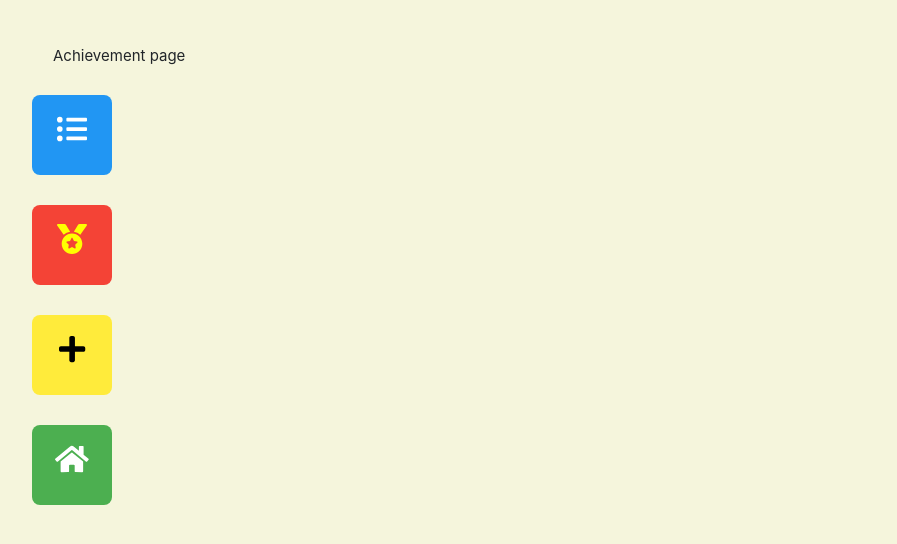
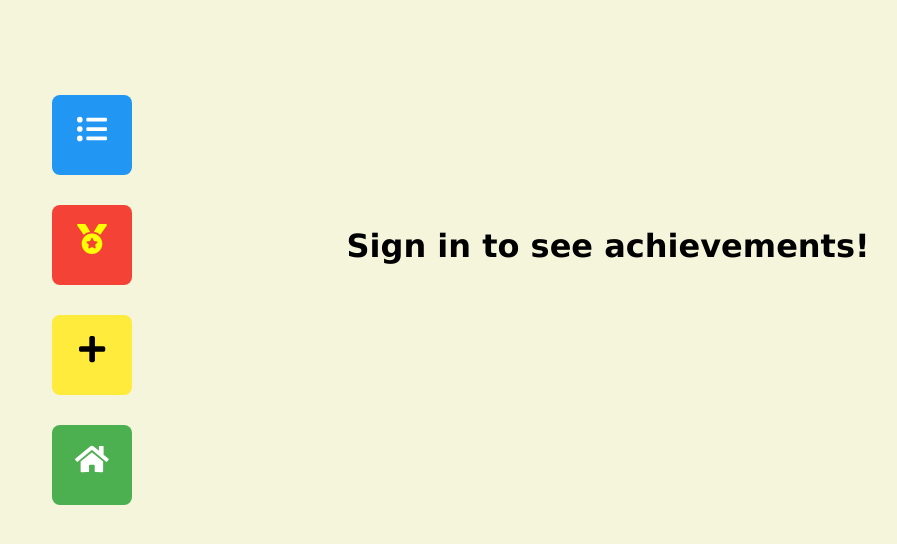
Before and after one commit to albertyanzz/itp-404-final-project, a React (Create React App) app: page /achievements in a window 1280 px wide. Shown: the top 544 px of the page, without its empty margins (32-929 px from the left). Built offline with nearby package versions, Linux system fonts and the light colour scheme.

Commit message:
menu animation

```diff
--- a/src/AchievementPage.js
+++ b/src/AchievementPage.js
@@ -1,10 +1,26 @@
-import React from "react";
+import React, { useContext } from "react";
+import { DataStoreContext } from "./contexts";
 
 export default function AchievementPage(){
+    const { isLoggedIn } = useContext(DataStoreContext);
 
-    return(
-        <div>
-            Achievement page
-        </div>
-    )
+    if(isLoggedIn) {
+        return (
+            <div className="achievementsContainer">
+                <div className="row topTitle" id="achievementTitle">
+                    Achievements
+                </div>
+		    </div>
+        )
+    }
+
+    else {
+        return (
+        <div className="achievementsContainer">
+			<div className="row centerTitle" id="achievementTitle">
+				Sign in to see achievements!
+			</div>
+		</div>
+        )
+    }
 }
--- a/src/AddTask.js
+++ b/src/AddTask.js
@@ -109,7 +109,7 @@ export default function AddTask(){
 	}, []);
 
 	return(
-		<div>
+		<div style={{marginTop: "10%"}}>
 			{categoryModalOpen && <AddCategoryModal onClose={hideCategoryModal} saveCategory={addNewCategory}></AddCategoryModal>}
 			<form onSubmit={handleSubmit}>
 				<div className="row justify-content-around">
--- a/src/App.css
+++ b/src/App.css
@@ -34,7 +34,7 @@ body {
   margin-left: 10%;
 }
 
-.taskTitle {
+.topTitle {
   font-family: Verdana, Geneva, sans-serif;
   font-weight: 1000;
   font-size: xx-large;
@@ -49,6 +49,26 @@ body {
 
 .taskCount {
   margin-right: 10px;
+}
+
+.achievementContainer {
+  display: flex;
+  align-items: flex-start;
+  flex-direction: column;
+  margin-left: 10%;
+}
+
+.centerTitle {
+  font-family: Verdana, Geneva, sans-serif;
+  justify-content: center;
+  margin-top: 20%;
+  font-weight: 1000;
+  font-size: xx-large;
+  color: Black;
+}
+
+.taskContainer {
+  margin-top: 10%;
 }
 
 body.modal-open {
@@ -87,6 +107,11 @@ body.modal-open {
   font-family: Verdana, Geneva, Tahoma, sans-serif;
   margin-left: 10px;
   font-weight: bold;
+  background-color:white;
+  border-radius: 10px;
+  line-height: 40px;
+  text-align: center;
+  padding: 5px;
 }
 
 .menu {
--- a/src/MenuItem.js
+++ b/src/MenuItem.js
@@ -1,6 +1,7 @@
 import React from "react";
 import { Link } from "react-router-dom";
 import { FontAwesomeIcon } from "@fortawesome/react-fontawesome";
+import { motion } from 'framer-motion';
 
 export default function MenuItem({iconColor, icon, backgroundColor, linkTo, tag}){
 
@@ -12,16 +13,28 @@ export default function MenuItem({iconColor, icon, backgroundColor, linkTo, tag}
 		document.getElementById(`${tag}-tag`).style.display="none"
 	}
 
-	return(
-		<div className="menuItem">
-			<Link to={linkTo} onMouseOut={hideTag} onMouseOver={showTag} className={`w3-btn w3-round-large w3-${backgroundColor} menuButton`}>
-				<FontAwesomeIcon
-					icon={icon}
-					color={iconColor}
-					size="2x"
-        		/>
-			</Link>
-			<span className="menuTag label label-default" style={{display: "none"}} id={`${tag}-tag`}>{tag}</span>
-		</div>
-	)
+	return (
+	<motion.div
+		className="menuItem"
+		whileHover={{
+			scale: 1.1,
+		}}
+	>
+      <Link
+        to={linkTo}
+        onMouseOut={hideTag}
+        onMouseOver={showTag}
+        className={`w3-btn w3-round-large w3-${backgroundColor} menuButton`}
+      >
+        <FontAwesomeIcon icon={icon} color={iconColor} size="2x" />
+      </Link>
+      <span
+        className="menuTag label label-default"
+        style={{ display: "none" }}
+        id={`${tag}-tag`}
+      >
+        {tag}
+      </span>
+    </motion.div>
+  );
 }
--- a/src/PopUpMenu.js
+++ b/src/PopUpMenu.js
@@ -8,7 +8,14 @@ import { motion } from 'framer-motion';
 export default function PopUpMenu(){
 
     return createPortal(
-      <motion.div className="popUpMenu">
+      <motion.div
+        className="popUpMenu"
+        initial={{ x: 0}}
+        whileHover={{
+            x: -40
+        }}
+        style={{width: "120%", paddingLeft: "20px"}}
+      >
         <MenuItem
           iconColor="white"
           icon={faListUl}
--- a/src/TaskList.js
+++ b/src/TaskList.js
@@ -9,7 +9,7 @@ export default function TaskList(){
 
 	return(
 		<div className="taskContainer">
-			<div className="row taskTitle" id="taskTitle">
+			<div className="row topTitle" id="taskTitle">
 				Tasks
 			</div>
 			<div className="row">
```
